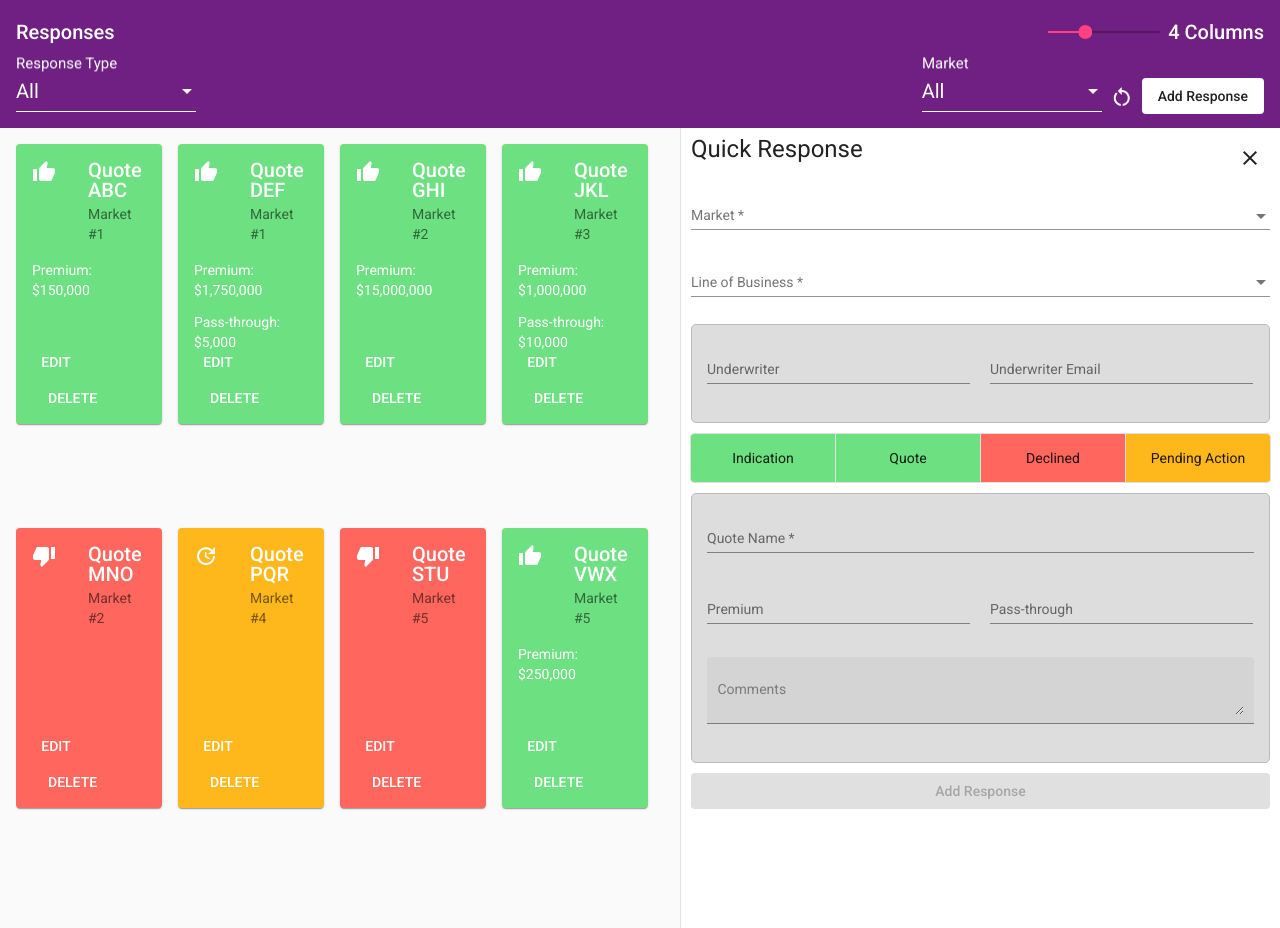
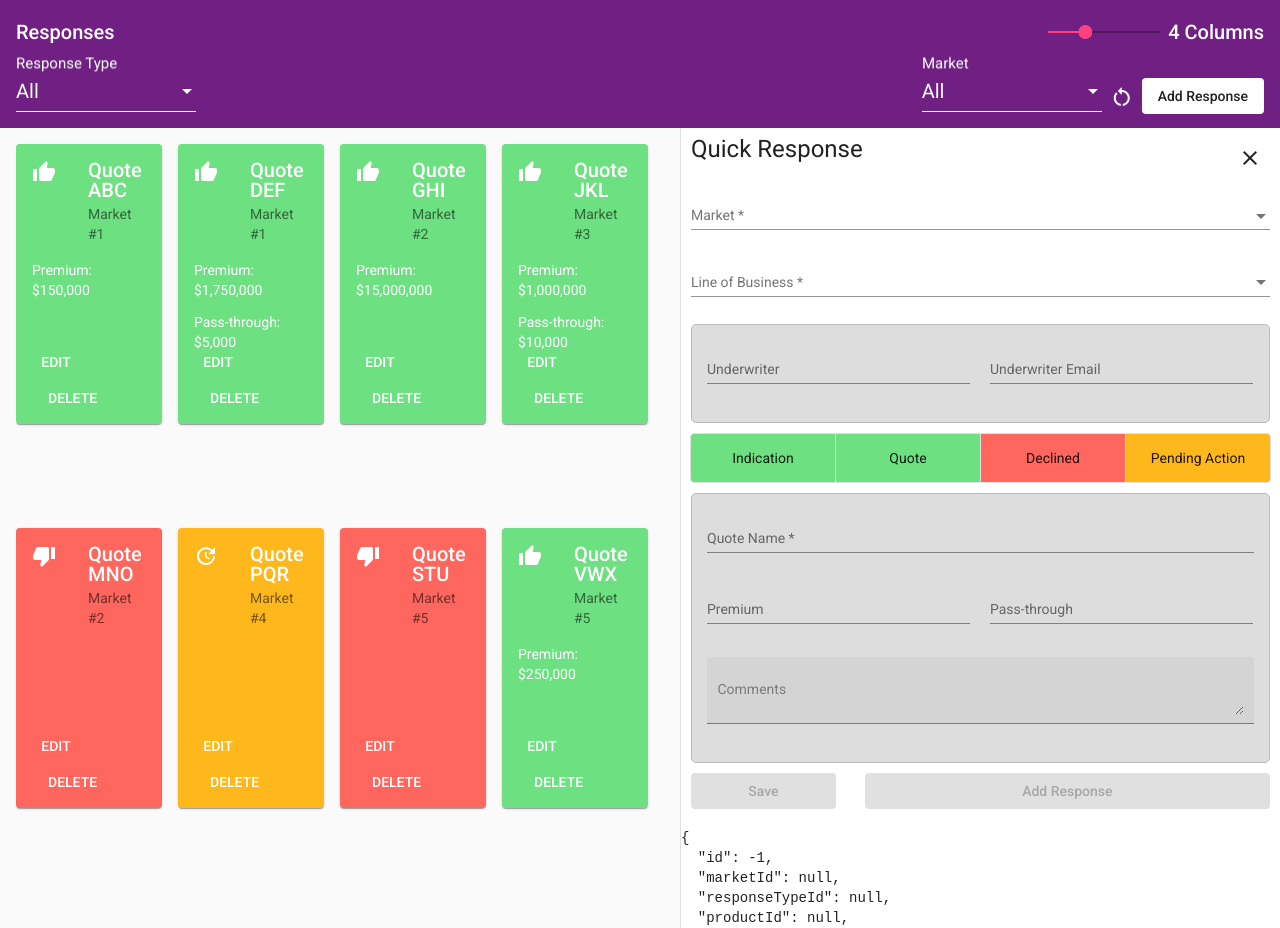
Before and after one commit to ojpbay/quote-intake-poc, an Angular app: page / in a window 1280 px wide. Both pictures are taken after a click on the button "Add Response". Built offline with nearby package versions, Linux system fonts and the light colour scheme.

Commit message:
5 files modified

```diff
--- a/src/app/app.component.html
+++ b/src/app/app.component.html
@@ -49,7 +49,7 @@
 
   <mat-drawer #quickQuoteDrawer mode="side" position="end">
     <app-quick-response #quickResponse (closeQuickResponseDrawerEvent)="closeQuickResponseDrawer($event)"
-      (addResponseEvent)="addResponse($event)" [response]="selectedResponse"></app-quick-response>
+      (addResponseEvent)="addResponse($event)" (saveResponseEvent)="saveResponse($event)" [response]="selectedResponse"></app-quick-response>
   </mat-drawer>
 </mat-drawer-container>
 
--- a/src/app/app.component.ts
+++ b/src/app/app.component.ts
@@ -1,7 +1,6 @@
 import { Component, OnInit, ViewChild } from '@angular/core';
 import { FormBuilder, FormGroup } from '@angular/forms';
 import { MatDrawer } from '@angular/material/sidenav';
-import { take, takeUntil } from 'rxjs/operators';
 
 @Component({
   selector: 'app-root',
@@ -162,6 +161,12 @@ export class AppComponent implements OnInit {
     this.responses.push(response);
   }
 
+  saveResponse(response: any) {
+    const index = this.responses.findIndex(x => x.id === response.id);
+    this.responses.splice(index, 1, response);
+    this.quickQuoteDrawer.close();
+  }
+
   editResponse(responseId: number) {
     const response = this.responses.find(r => r.id === responseId);
     if (response) {
--- a/src/app/quick-response/quick-response.component.html
+++ b/src/app/quick-response/quick-response.component.html
@@ -1,9 +1,4 @@
-<div
-  class="container"
-  fxLayout="column"
-  fxLayoutAlign="space-around center"
-  [formGroup]="responseForm"
->
+<div class="container" fxLayout="column" fxLayoutAlign="space-around center" [formGroup]="responseForm">
   <div class="full-width" fxLayout="row" fxLayoutAlign="space-between center">
     <h1 fxFlex>Quick Response</h1>
     <button (click)="closeQuickResponse()" mat-icon-button>
@@ -49,12 +44,8 @@
   <mat-button-toggle-group class="full-width" formControlName="responseTypeId">
     <mat-button-toggle [value]="5" class="quote">Indication</mat-button-toggle>
     <mat-button-toggle [value]="1" class="quote">Quote</mat-button-toggle>
-    <mat-button-toggle [value]="2" class="declination"
-      >Declined</mat-button-toggle
-    >
-    <mat-button-toggle [value]="3" class="update"
-      >Pending Action</mat-button-toggle
-    >
+    <mat-button-toggle [value]="2" class="declination">Declined</mat-button-toggle>
+    <mat-button-toggle [value]="3" class="update">Pending Action</mat-button-toggle>
   </mat-button-toggle-group>
 
   <div class="full-width grey" fxLayout="column">
@@ -91,15 +82,28 @@
     </mat-form-field>
   </div>
 
-  <button
+
+  <div fxLayout="row" fxLayoutAlign="space-between center" style="width:100%;">
+    <button fxFlex="25"
             mat-flat-button
             color="primary"
+            (click)="saveResponse()"
             class="full-width"
+            [disabled]="!responseForm.valid"
+    >
+      Save
+    </button>
+
+    <button fxFlex="70"
+            mat-flat-button
+            color="primary"
             (click)="addResponse()"
+            class="full-width"
             [disabled]="!responseForm.valid"
     >
       Add Response
     </button>
   </div>
+</div>
 
-<!-- <pre>{{responseForm.value | json}}</pre> -->
+<pre>{{responseForm.value | json}}</pre>
--- a/src/app/quick-response/quick-response.component.scss
+++ b/src/app/quick-response/quick-response.component.scss
@@ -5,6 +5,7 @@
 .full-width {
   width: 100%;
   margin: 5px 0;
+  min-width: unset!important;
 }
 
 .grey {
--- a/src/app/quick-response/quick-response.component.ts
+++ b/src/app/quick-response/quick-response.component.ts
@@ -77,6 +77,7 @@ export class QuickResponseComponent implements OnInit {
   responseForm: FormGroup;
   @Output() closeQuickResponseDrawerEvent = new EventEmitter<boolean>();
   @Output() addResponseEvent = new EventEmitter<any>();
+  @Output() saveResponseEvent = new EventEmitter<any>();
 
   constructor(private readonly formBuilder: FormBuilder) {}
 
@@ -90,6 +91,7 @@ export class QuickResponseComponent implements OnInit {
 
   buildForm() {
     this.responseForm = this.formBuilder.group({
+      id: [this.response?.id ?? -1],
       marketId: [
         this.response ? this.response.marketId : null,
         Validators.required
@@ -136,6 +138,23 @@ export class QuickResponseComponent implements OnInit {
     this.addResponseEvent.emit(response);
   }
 
+  saveResponse() {
+    const id = this.responseForm.controls['id'].value;
+
+    const market = this.getMarketName(
+      this.responseForm.controls['marketId'].value
+    );
+    let response = this.responseForm.value;
+    if (market) {
+      response = {
+        ...response,
+        marketName: market.name
+      };
+    }
+
+    this.saveResponseEvent.emit(response);
+  }
+
   private getMarketName(marketId: number) {
     return this.availableMarkets.find(m => m.id === marketId);
   }
```
Lines whose indentation alone changed are shown as unchanged.
